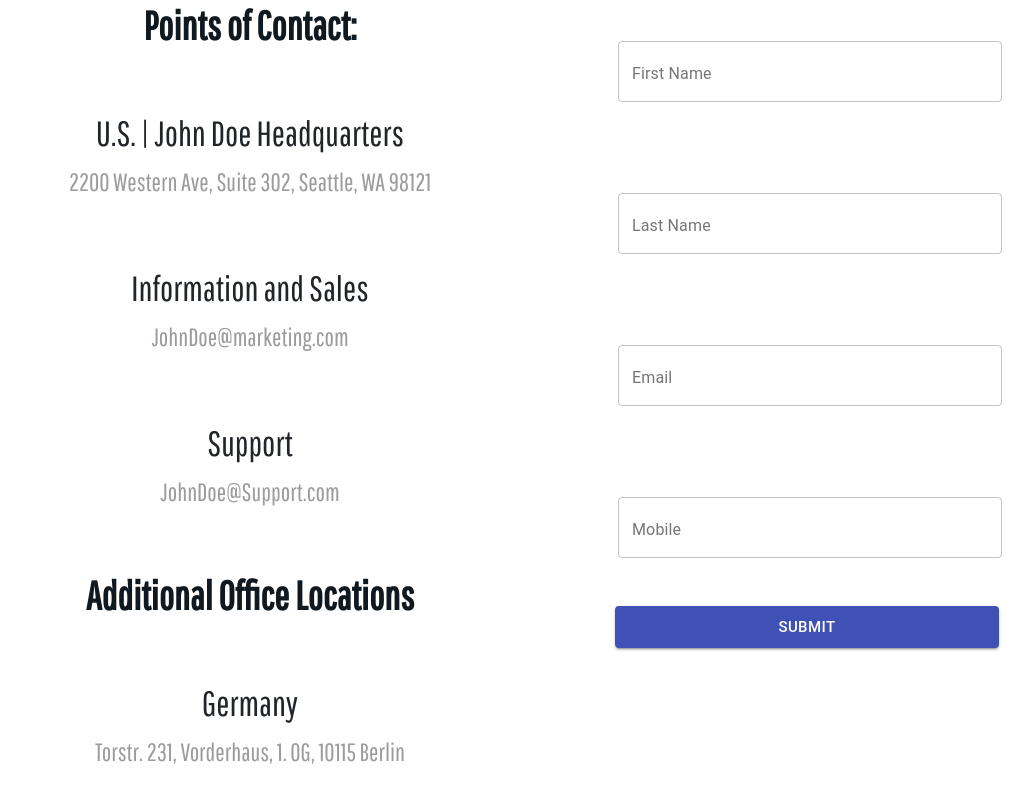
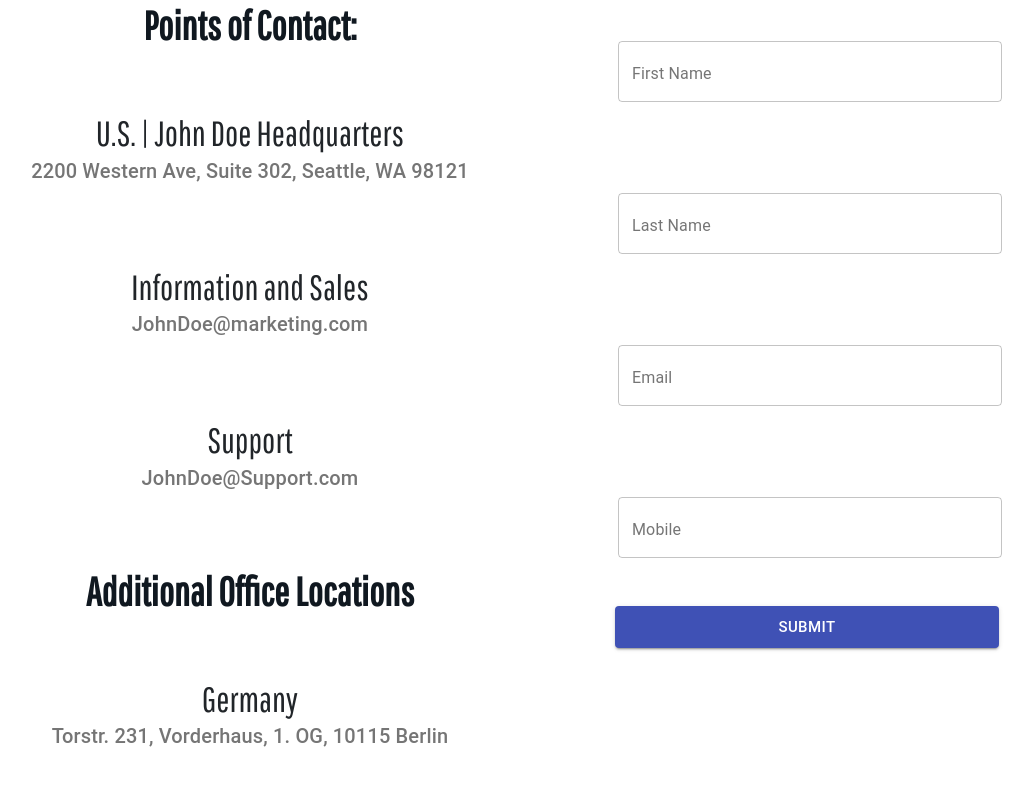
Before and after one commit to arman226/simple-project, a React (Create React App) app: page /Contact in a window 1280 px wide. Shown: the part 628-1428 px from the top of the page, without its empty margins (70-1103 px from the left). Built offline with nearby package versions, Linux system fonts and the light colour scheme.

Commit message:
changed p tags to typography

```diff
--- a/src/pages/ContactUs.js
+++ b/src/pages/ContactUs.js
@@ -48,14 +48,14 @@ const [values,setValues] = useState(initialValues);
             <Grid item xs={12} sm={6} container  direction="column" justifyContent="flex-start" alignItems="center">
               <h4>Points of Contact:</h4>
               <p className="p-1"> U.S. | John Doe Headquarters</p>
-              <p className="p-2">2200 Western Ave, Suite 302, Seattle, WA 98121</p>
+              <Typography  className={classes.pTag} variant="h6" color="textSecondary" component="p"> 2200 Western Ave, Suite 302, Seattle, WA 98121 </Typography>
               <p className="p-1">Information and Sales</p>
-              <p className="p-2">JohnDoe@marketing.com</p>
+              <Typography  className={classes.pTag} variant="h6" color="textSecondary" component="p"> JohnDoe@marketing.com </Typography>
               <p className="p-1">Support</p>
-              <p className="p-2">JohnDoe@Support.com</p>
+              <Typography  className={classes.pTag} variant="h6" color="textSecondary" component="p"> JohnDoe@Support.com </Typography>
               <h4>Additional Office Locations</h4>
               <p className="p-1">Germany</p>
-              <p className="p-2">Torstr. 231, Vorderhaus, 1. OG, 10115 Berlin</p>
+              <Typography  className={classes.pTag} variant="h6" color="textSecondary" component="p"> Torstr. 231, Vorderhaus, 1. OG, 10115 Berlin </Typography>
               </Grid>
               <Grid item xs={12} sm={6}>
                 <TextField
@@ -122,6 +122,10 @@ const useStyles = makeStyles((theme) => ({
     marginLeft: 45,
     width: '60%',
 
+  },
+  pTag: {
+    marginBottom: 70,
+    marginTop: -25,
   }
 }));
 
```
